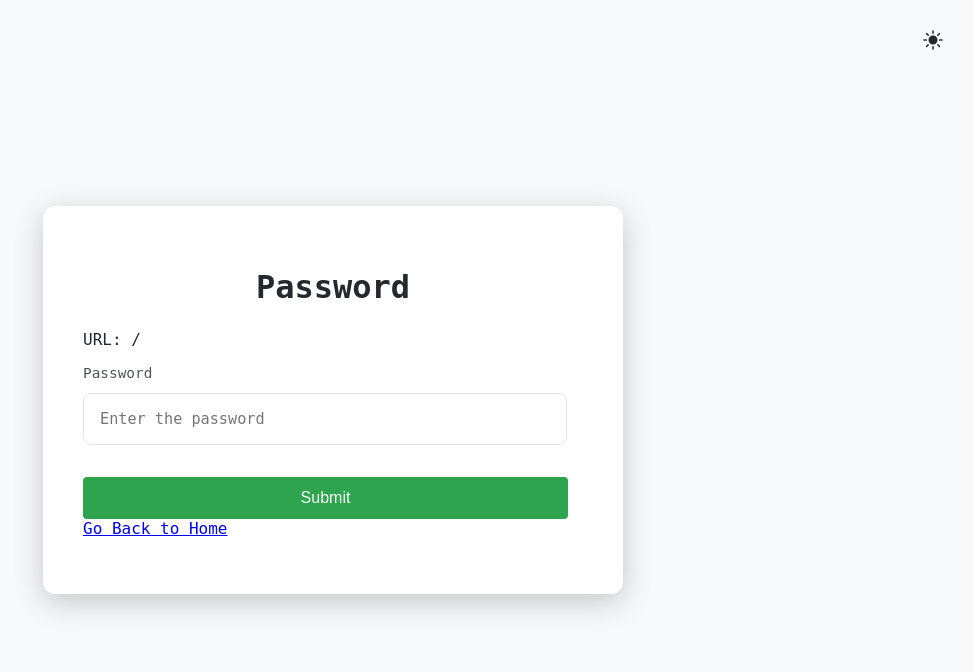
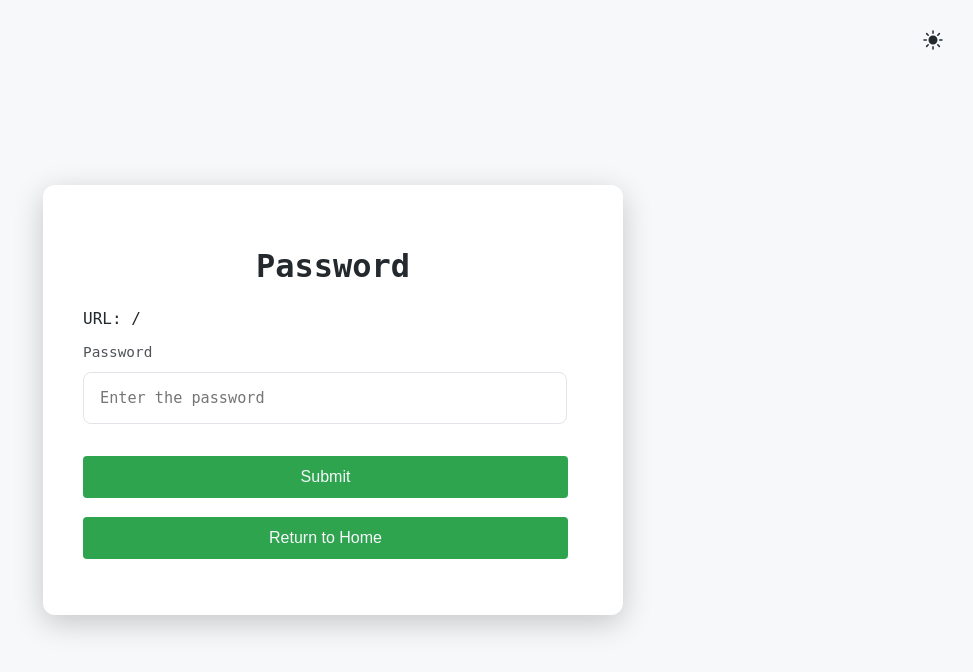
Before and after one commit to Incognitol07/URL-Shortener, a FastAPI app: template app/templates/password.html in a window 1280 px wide. Shown: the top 672 px of the page, without its empty margins (307-1280 px from the left). Run offline with FastAPI, Linux system fonts and the light colour scheme; the template is opened without the code that fills it, so the values that code supplies are empty.

Commit message:
fix(password) remove method and post data for form

```diff
--- a/app/templates/password.html
+++ b/app/templates/password.html
@@ -17,14 +17,15 @@
     <div class="container">
         <h1>Password</h1>
         <p>URL: /{{ url_key }}</p>
-        <form id="password-form" method="post" action="/url">
+        <form id="password-form">
             <div class="form-group">
                 <label for="password">Password</label>
                 <input type="password" id="password" name="password" placeholder="Enter the password" required>
             </div>
             <button type="submit">Submit</button>
         </form>
-        <a href="/" class="button">Go Back to Home</a>
+        <br>
+        <button onclick="window.location.href='/' ;">Return to Home</button>
         <div id="error" class="error-message" style="display: none;"></div>
     </div>
     <script>
```
